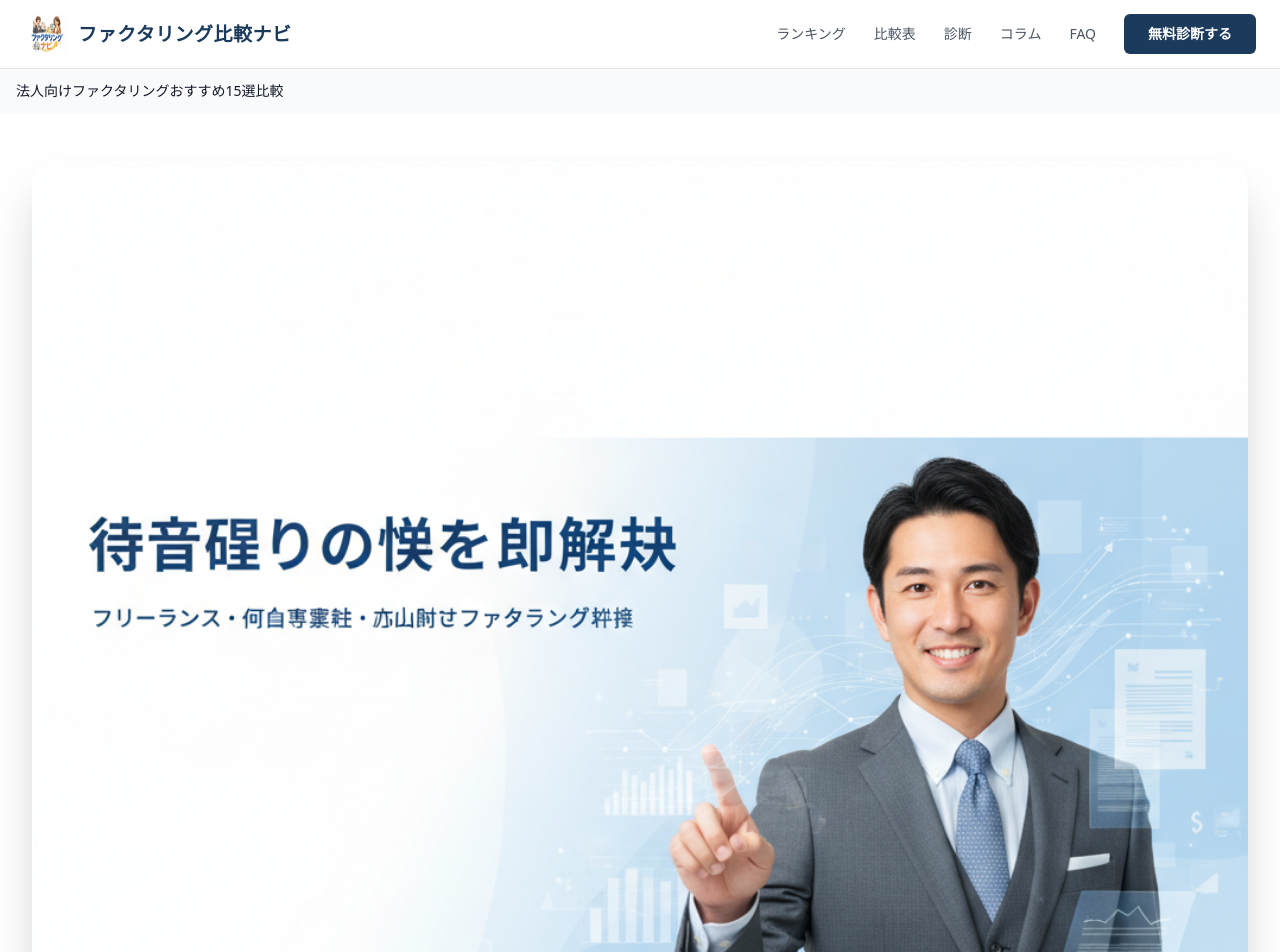
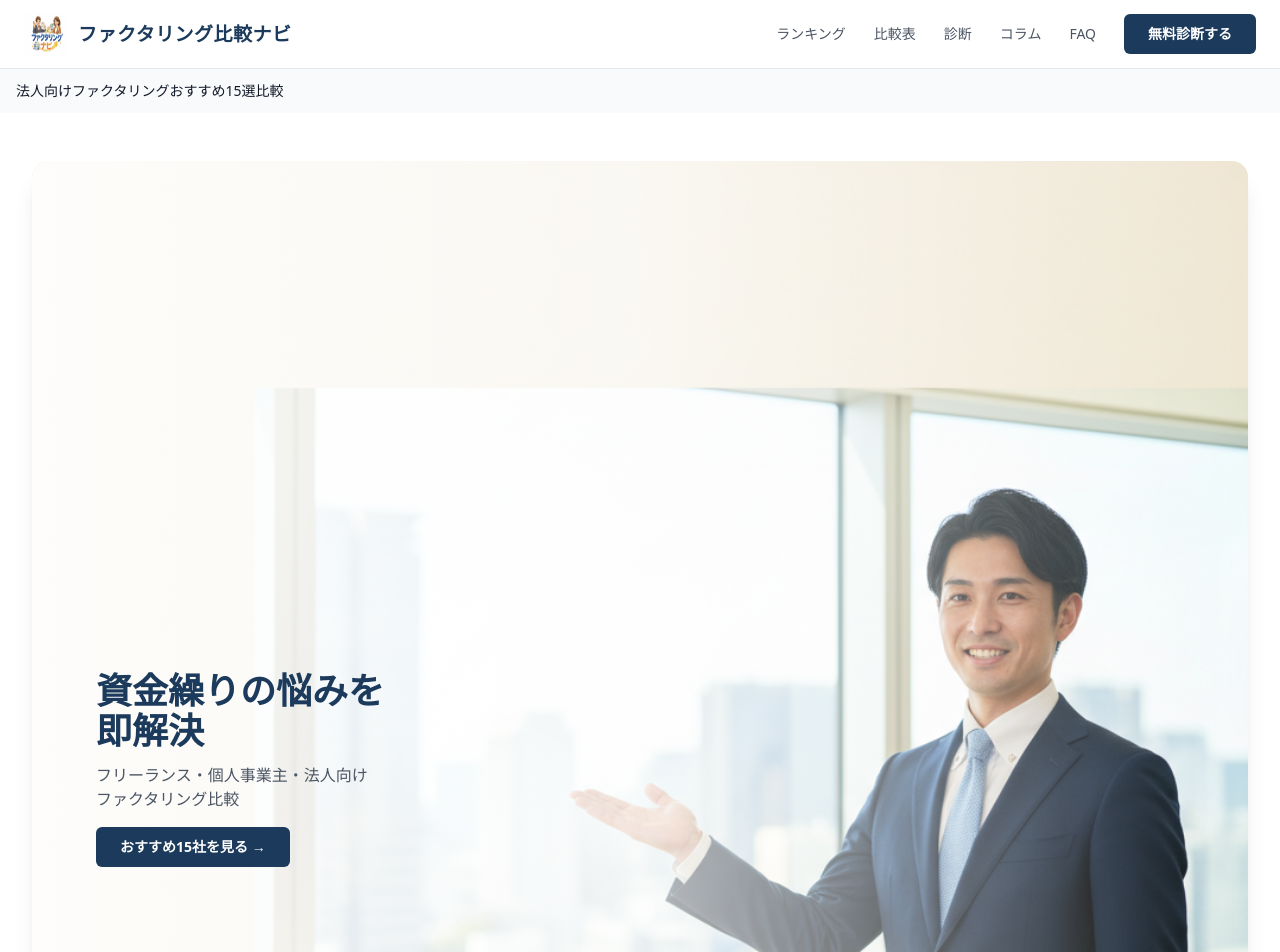
Before and after one commit to webmaster0818/corp-factoring, a Next.js app: page / in a window 1280 px wide. Shown: the top 952 px of the page. Built offline with nearby package versions, Linux system fonts and the light colour scheme.

Commit message:
トップ画像v3: リアル写真+HTMLテキストオーバーレイ方式に変更

```diff
--- a/app/page.tsx
+++ b/app/page.tsx
@@ -64,15 +64,31 @@ export default function Home() {
       {/* Hero Section with Eyecatch Image */}
       <section className="bg-white">
         <div className="max-w-7xl mx-auto px-4 sm:px-6 lg:px-8 pt-8 pb-12 lg:pt-12 lg:pb-20">
-          {/* Eyecatch Image */}
-          <div className="relative rounded-3xl overflow-hidden shadow-2xl mb-10 mx-auto">
+          {/* Eyecatch Image with Text Overlay */}
+          <div className="relative rounded-2xl overflow-hidden shadow-xl mb-10 mx-auto">
             <img
-              src="/images/hero-eyecatch-v2.png"
+              src="/images/hero-eyecatch-v3.png"
               alt="法人向けファクタリングおすすめ15選 - 手数料・審査・入金スピード徹底比較2026年最新版"
               className="w-full h-auto"
-              width="1200"
-              height="630"
+              width="1344"
+              height="768"
             />
+            <div className="absolute inset-0 bg-gradient-to-r from-white/90 via-white/70 to-transparent flex items-center">
+              <div className="pl-8 sm:pl-12 lg:pl-16 max-w-lg">
+                <h2 className="text-2xl sm:text-3xl lg:text-4xl font-black text-[#1B3A5C] leading-tight mb-3">
+                  資金繰りの悩みを<br />即解決
+                </h2>
+                <p className="text-sm sm:text-base text-gray-600 mb-4">
+                  フリーランス・個人事業主・法人向け<br />ファクタリング比較
+                </p>
+                <Link
+                  href="#ranking"
+                  className="inline-block bg-[#1B3A5C] text-white font-bold py-2.5 px-6 rounded-md text-sm hover:bg-[#152d47] transition"
+                >
+                  おすすめ15社を見る →
+                </Link>
+              </div>
+            </div>
           </div>
 
           <div className="text-center">
```
Also changed, not shown: public/images/hero-eyecatch-v3.png (added).
